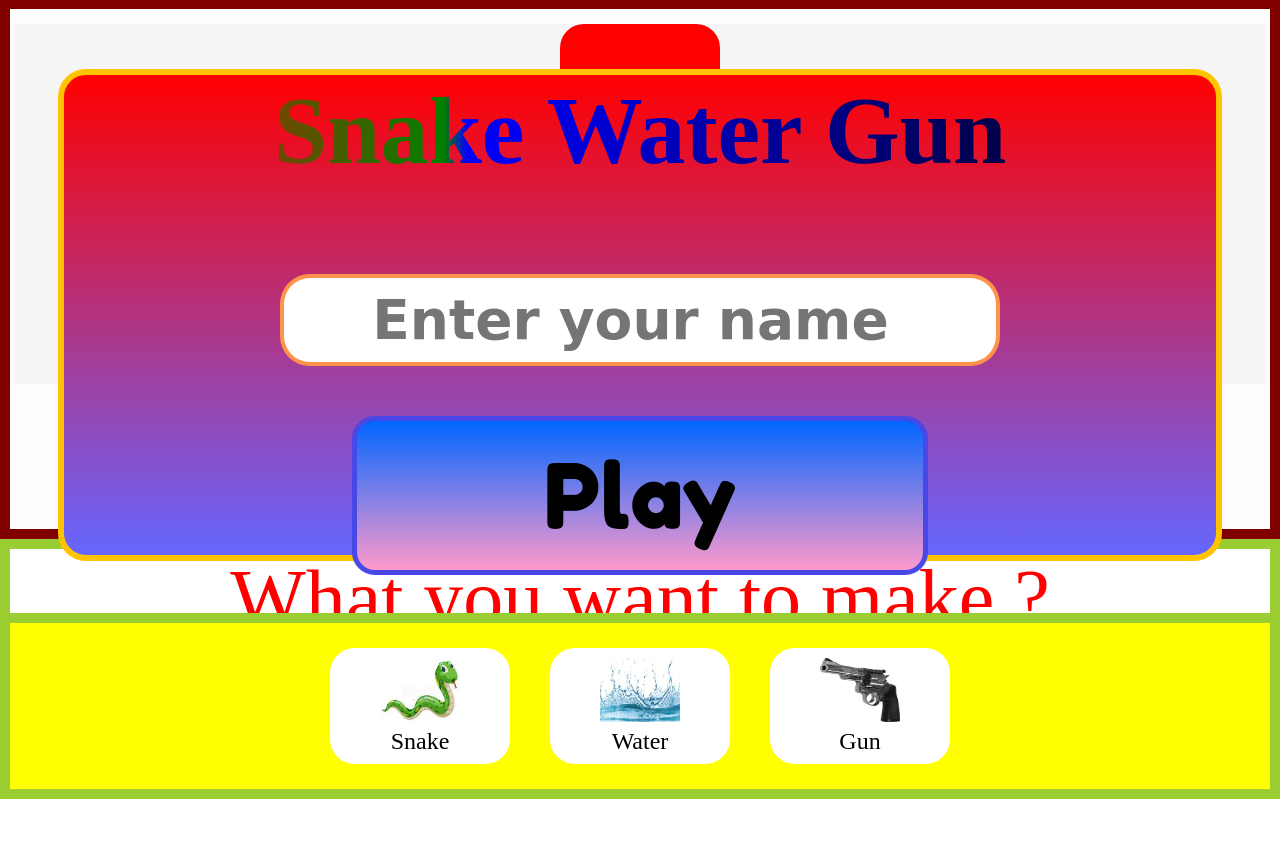
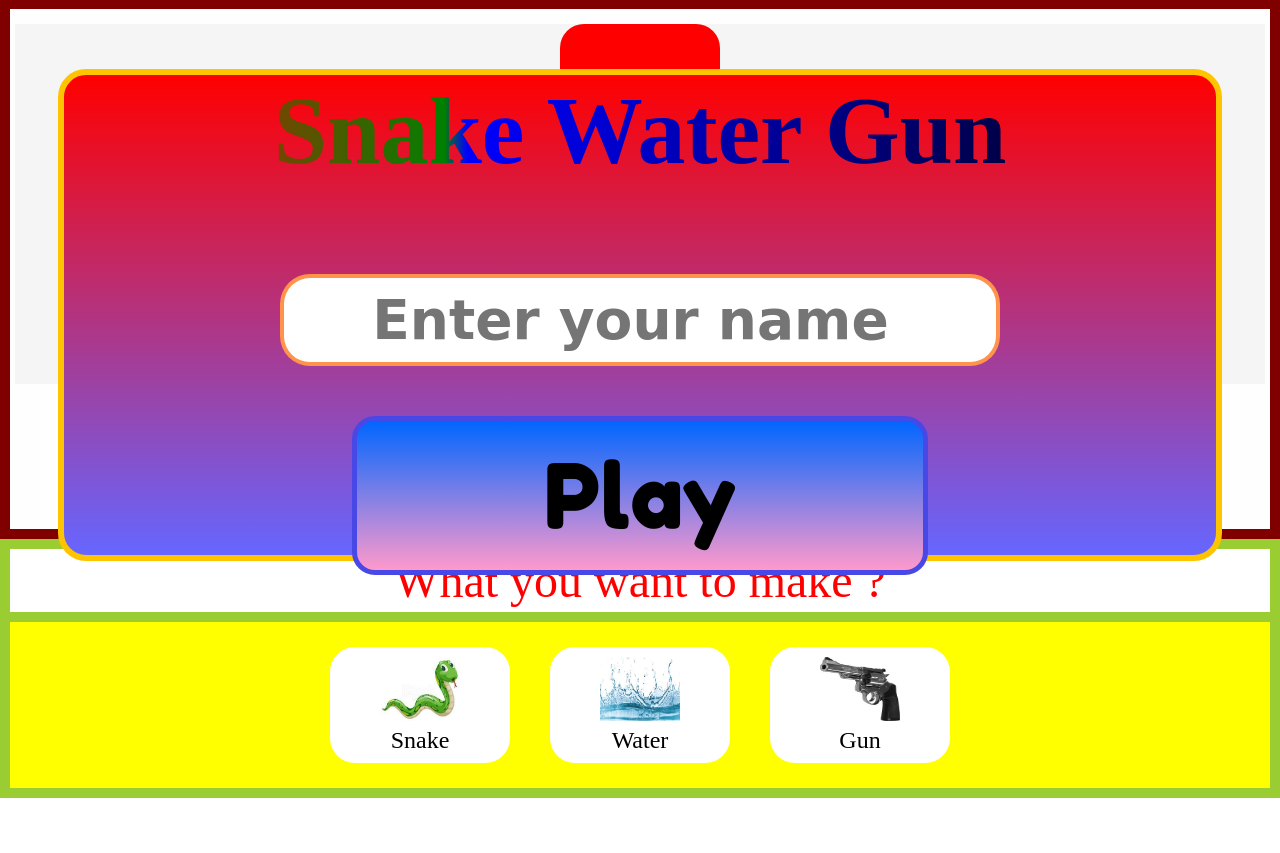
Before and after one commit to vignesh-cloud-prog/SnakeWaterGun-Game, a PHP site: page /snake.html in a window 1280 px wide. Shown: the part 91-944 px from the top of the page. Run offline with PHP 8.4, Linux system fonts and the light colour scheme.

Commit message:
hey it's nice

```diff
--- a/snake.css
+++ b/snake.css
@@ -2,17 +2,6 @@
     padding: 0;
     margin: 0;
 }
-
-
-/* font-family: 'Alegreya', serif;
-font-family: 'Chicle', cursive;
-font-family: 'Dancing Script', cursive;
-font-family: 'Oleo Script', cursive;
-font-family: 'Ranchers', cursive;
-font-family: 'Rowdies', cursive; */
-
-
-/* -----score board section ----- */
 
 #scoreBoard {
     display: flex;
@@ -168,8 +157,8 @@ font-family: 'Rowdies', cursive; */
     border: 10px solid yellowgreen;
     border-bottom: none;
     background-color: white;
-    font-size: 5em;
-    height: 7vh;
+    font-size: 3em;
+    height: max-content;
     color: red;
     padding: 4px;
     overflow: hidden;
```
